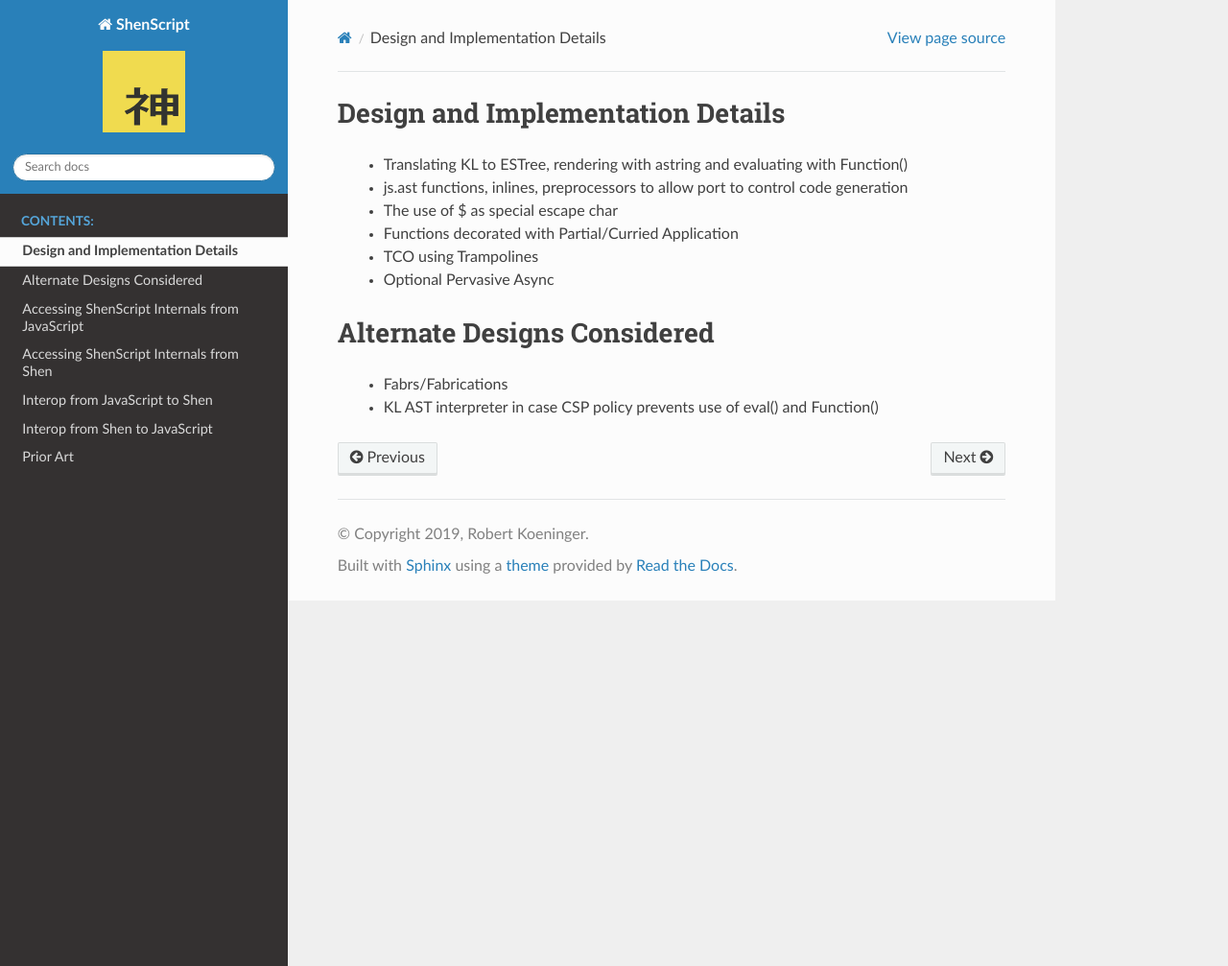
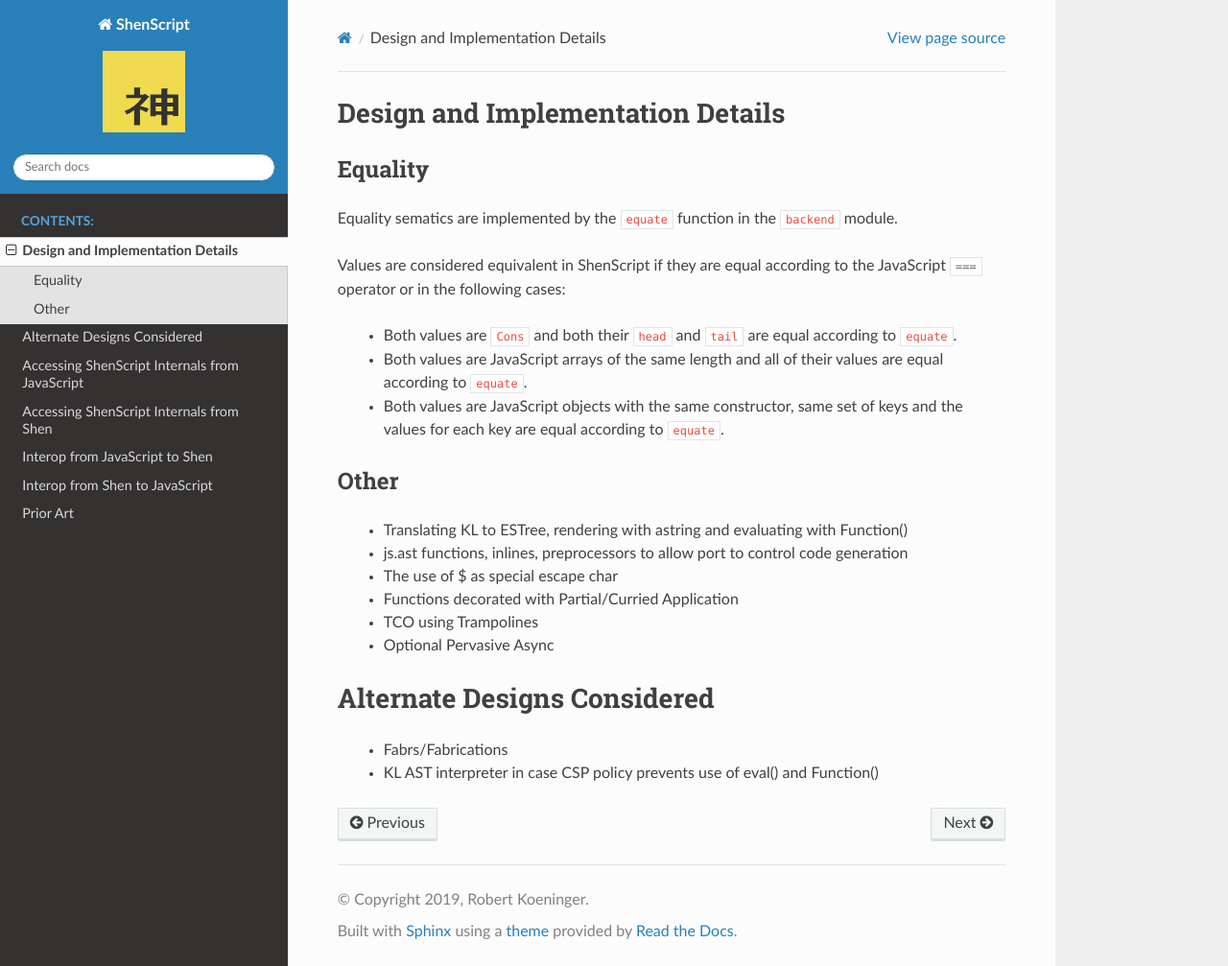
Before and after one commit to rkoeninger/ShenScript, a Sphinx documentation site: the page built from docs/design.rst, in a window 1280 px wide and 1007 px high. Shown: the whole window at 96% size. Built offline with Sphinx 7.4.7 and the Read the Docs theme 2.0.0, drawn with Linux system fonts in a browser that asks for light colours.

Commit message:
Added equality semanitcs section to docs

```diff
--- a/docs/design.rst
+++ b/docs/design.rst
@@ -1,5 +1,21 @@
+.. include:: directives.rst
+
 Design and Implementation Details
 =================================
+
+Equality
+--------
+
+Equality sematics are implemented by the :js:`equate` function in the :js:`backend` module.
+
+Values are considered equivalent in ShenScript if they are equal according to the JavaScript :js:`===` operator or in the following cases:
+
+  * Both values are :js:`Cons` and both their :js:`head` and :js:`tail` are equal according to :js:`equate`.
+  * Both values are JavaScript arrays of the same length and all of their values are equal according to :js:`equate`.
+  * Both values are JavaScript objects with the same constructor, same set of keys and the values for each key are equal according to :js:`equate`.
+
+Other
+-----
 
   * Translating KL to ESTree, rendering with astring and evaluating with Function()
   * js.ast functions, inlines, preprocessors to allow port to control code generation
```
